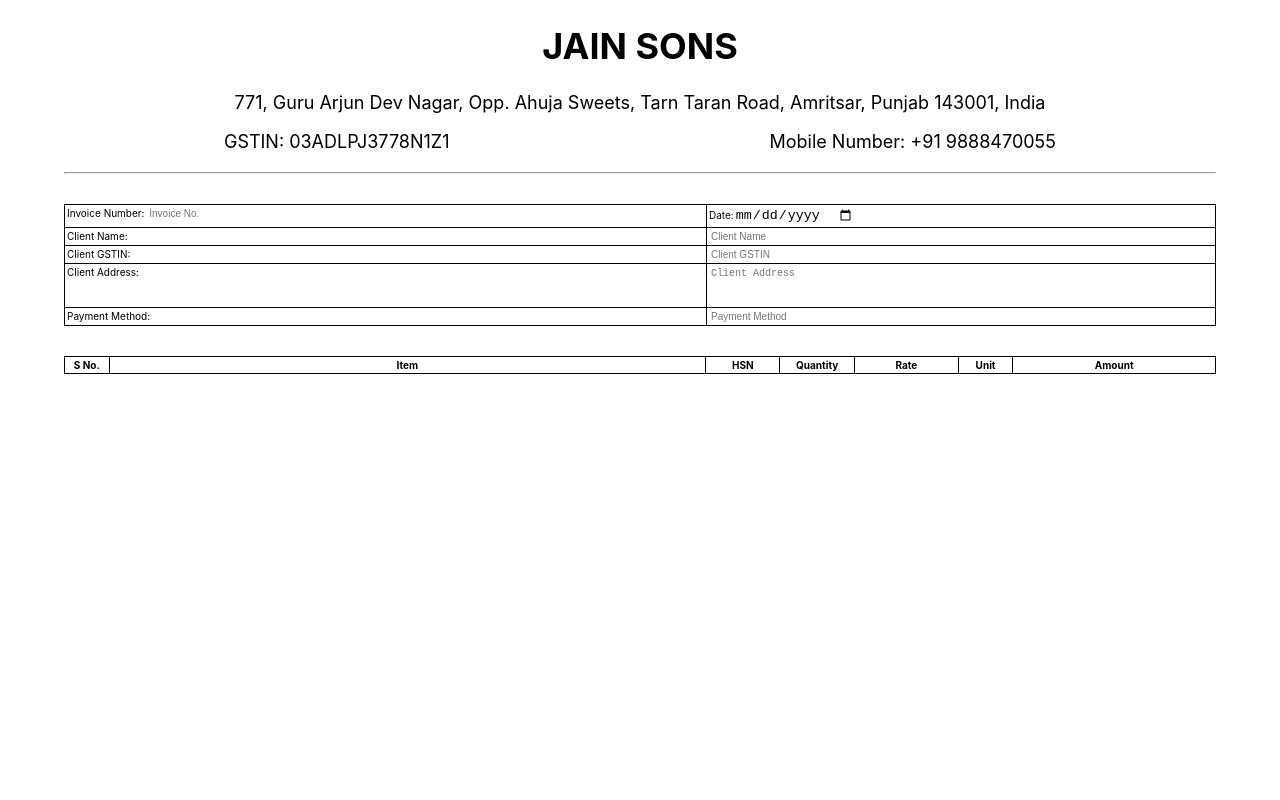
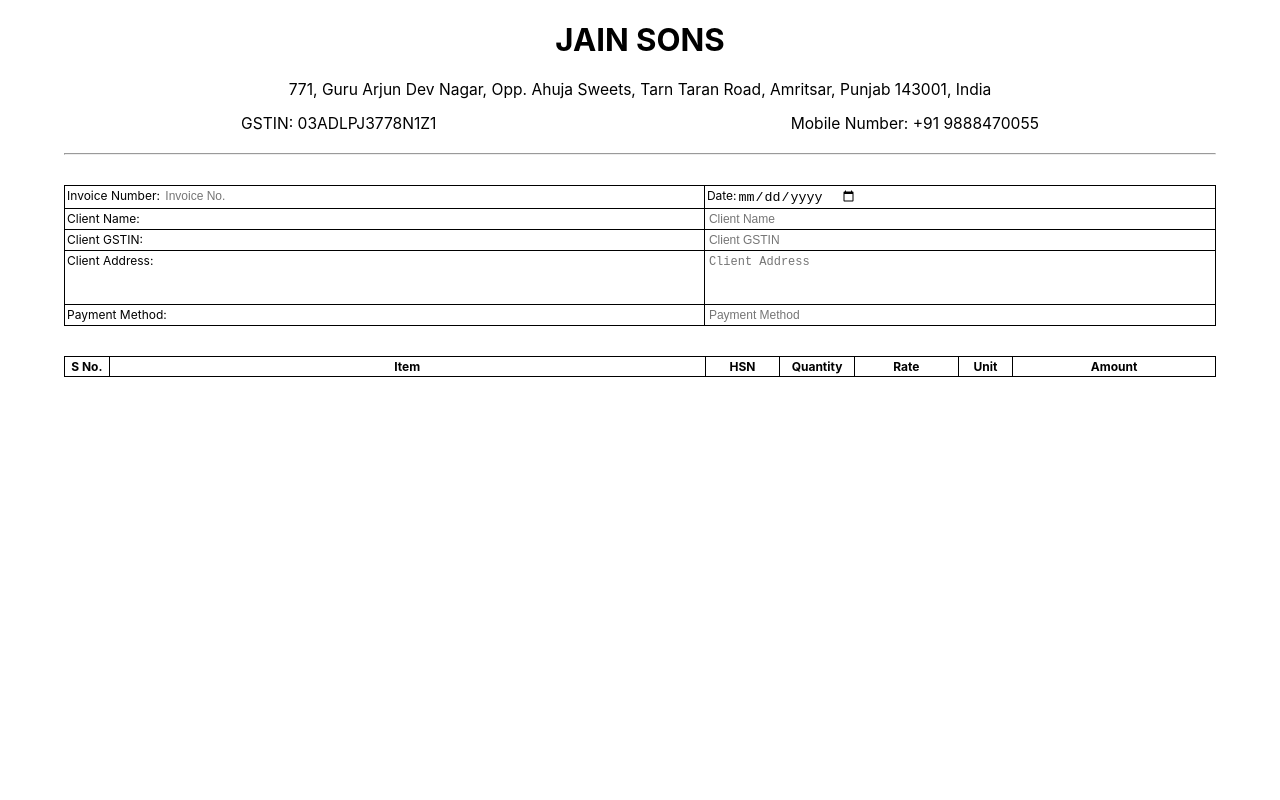
Before and after one commit to priamjain/js-erp, a React (Create React App) app: page / in a window 1280 px wide. Shown: the top 800 px of the page. Built offline with nearby package versions, Linux system fonts and the light colour scheme.

Commit message:
Font Changes

```diff
--- a/src/Components/Invoice/Invoice.css
+++ b/src/Components/Invoice/Invoice.css
@@ -1,5 +1,5 @@
     body{
-        font-size: 10px;
+        font-size: 12px!important;
         margin: 0;
         padding: 0;
     }
@@ -7,7 +7,7 @@
         width: 100%;
         text-align: left;
         background-color: inherit;
-        font-size: 10px;
+        font-size: 12px!important;
         color: inherit;
         border:none;
         outline: none;
@@ -26,7 +26,7 @@
         height: 100vh;
     }
     header{
-        font-size:18px;
+        font-size:1.3em;
         text-align: center;
         width: 100%;
         margin-bottom:20px;
```
